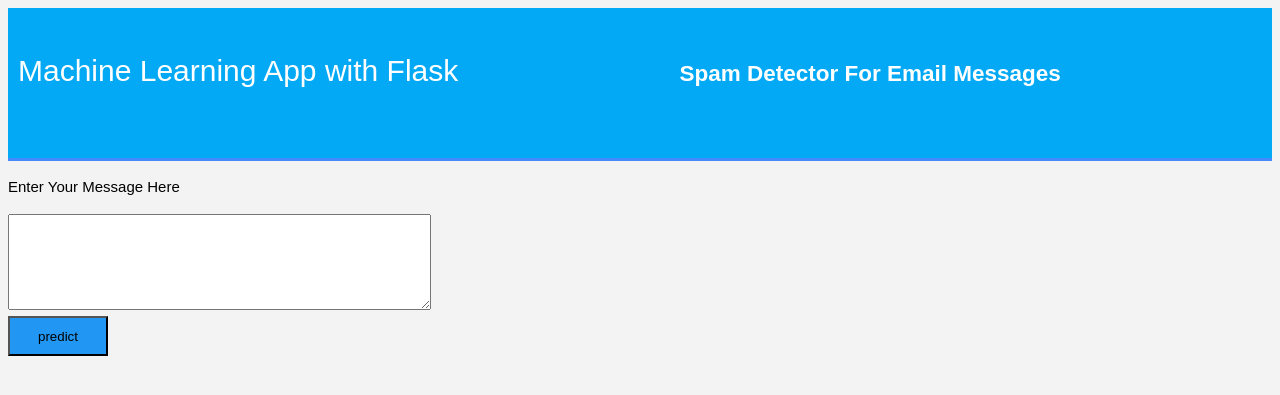
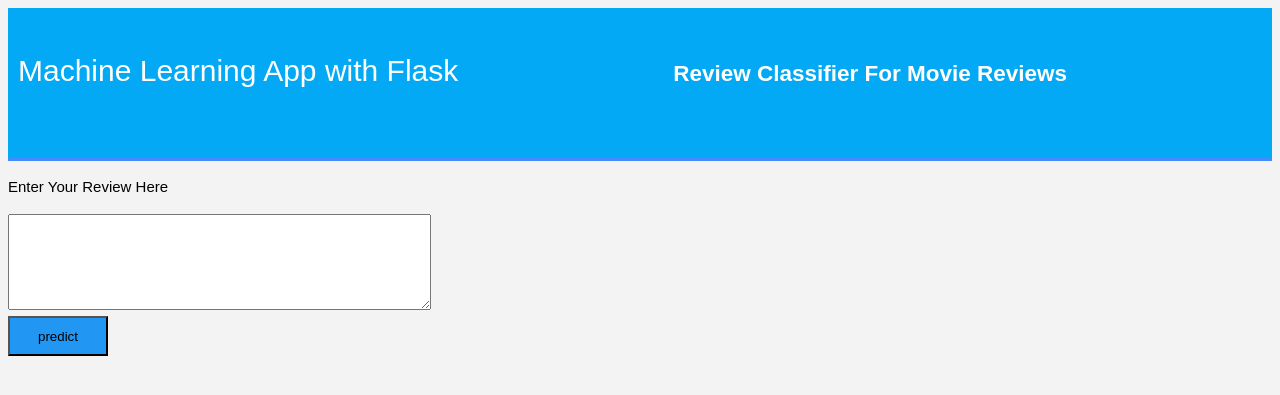
Before and after one commit to sandeepkumar9343/IMDB-movie_review, a Flask app: template templates/home.html in a window 1280 px wide. Shown: the top 395 px of the page. Run offline with Flask 2, Linux system fonts and the light colour scheme; the template is opened without the code that fills it, so the values that code supplies are empty; parts of the project's set-up code (start-up, migrations or seed data) failed here and were passed over.

Commit message:
Update home.html

```diff
--- a/templates/home.html
+++ b/templates/home.html
@@ -1,7 +1,7 @@
 <!DOCTYPE html>
 <html>
 <head>
-	<title>Home</title>
+	<title>Review Classifier</title>
 	<!-- <link rel="stylesheet" type="text/css" href="../static/css/styles.css"> -->
 	<link rel="stylesheet" type="text/css" href="{{ url_for('static', filename='css/styles.css') }}">
 </head>
@@ -12,7 +12,7 @@
 		<div id="brandname">
 			Machine Learning App with Flask
 		</div>
-		<h2>Spam Detector For Email Messages</h2>
+		<h2>Review Classifier For Movie Reviews</h2>
 
 	</div>
 	</header>
@@ -20,7 +20,7 @@
 	<div class="ml-container">
 
 		<form action="{{ url_for('predict')}}" method="POST">
-		<p>Enter Your Message Here</p>
+		<p>Enter Your Review Here</p>
 		<!-- <input type="text" name="comment"/> -->
 		<textarea name="message" rows="6" cols="50"></textarea>
 		<br/>
```
